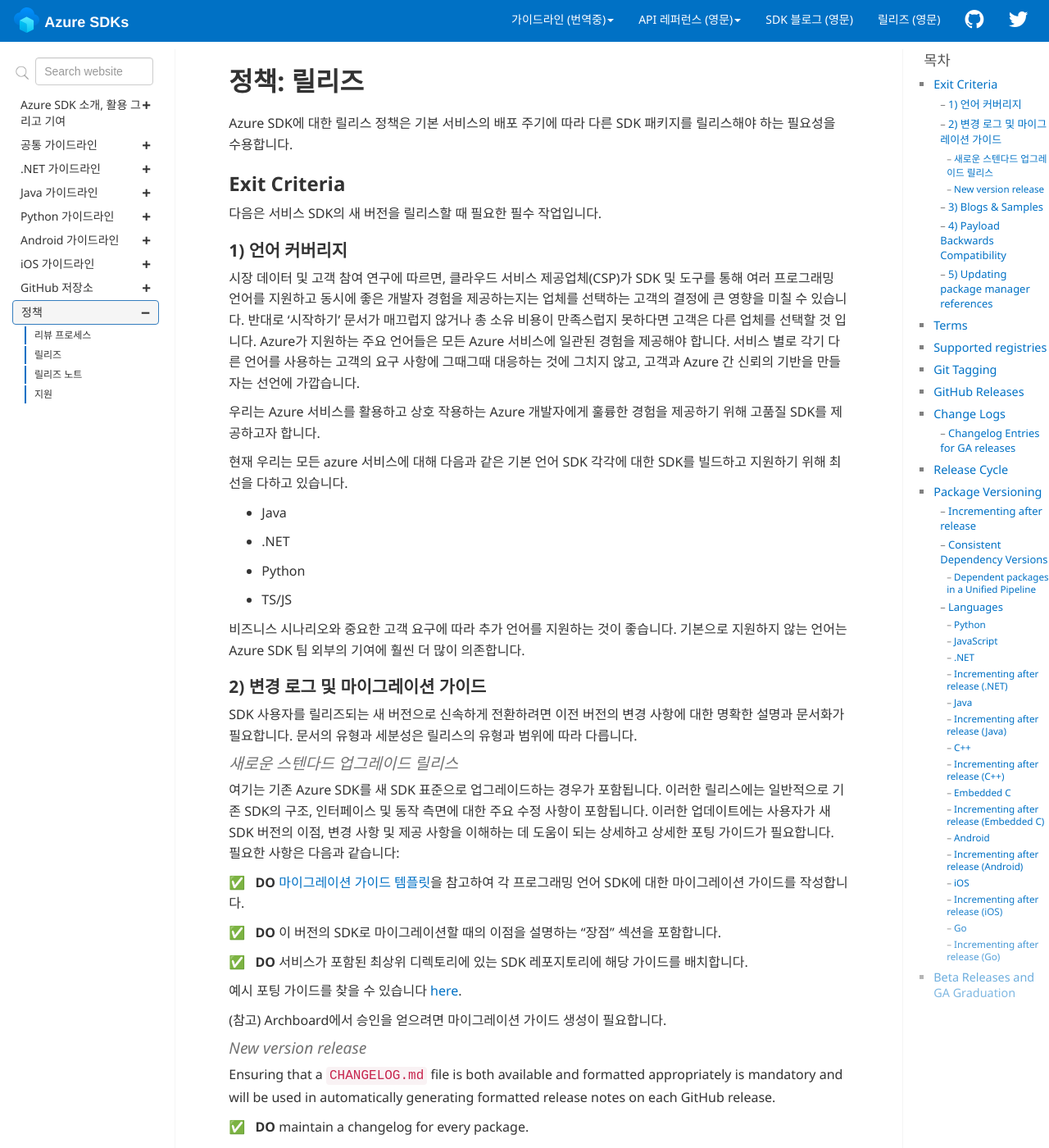
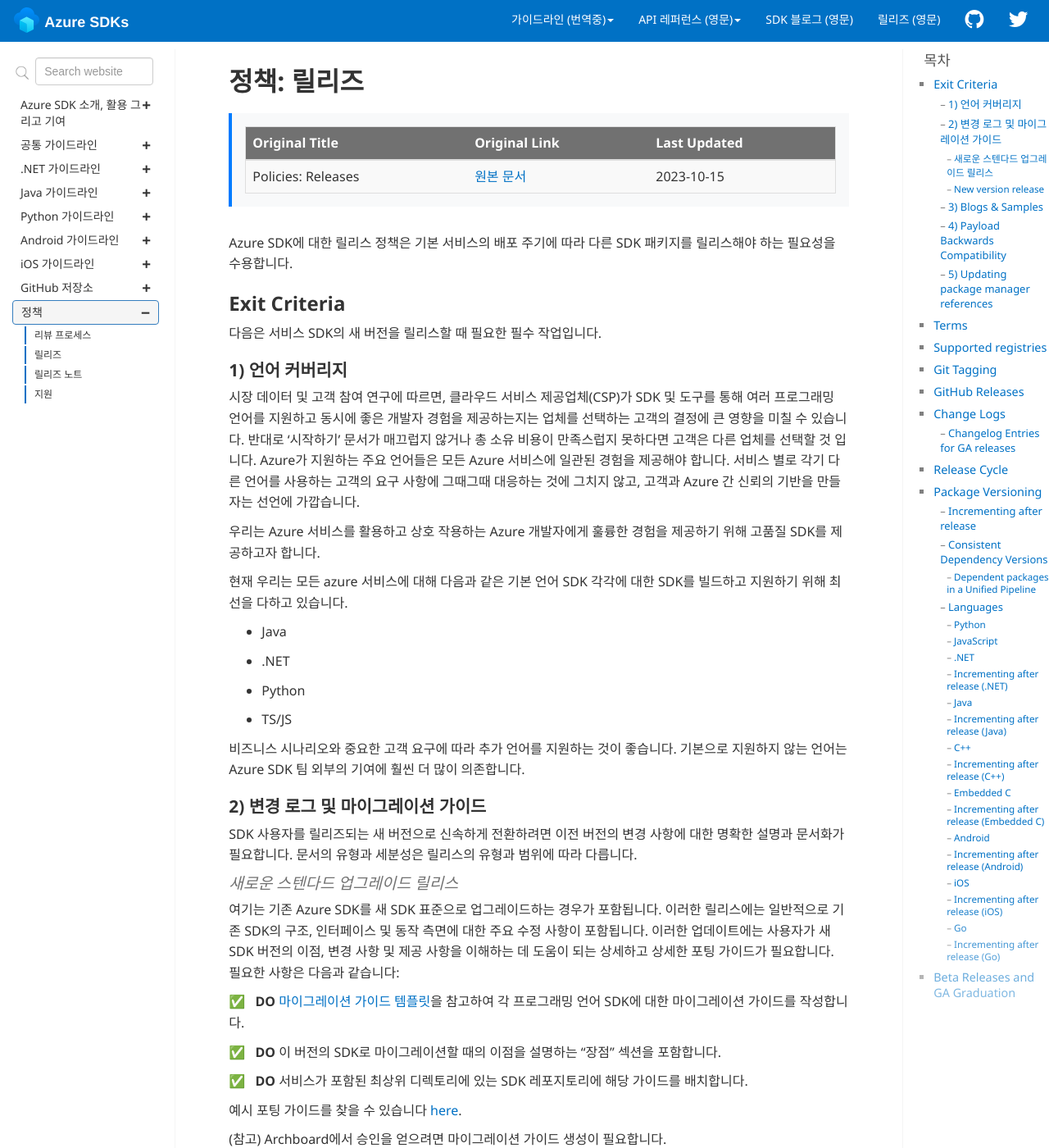
Before and after one commit to Azure/azure-sdk-korean, a Jekyll site: the page built from docs/policies/releases.md, in a window 1280 px wide and 1400 px high. Shown: the whole window at 82% size. Built offline with Jekyll 4.4.1, drawn with Linux system fonts in a browser that asks for light colours; comment, search, counter and statistics services are not loaded.

Commit message:
feat: add metadata table include component
- Create _includes/metadata_table.html for tracking document freshness
- Add example implementation in docs/policies/releases.md
- Document usage pattern in CONTRIBUTING.md

This implements the metadata foundation (#180) with opt-in strategy
to avoid scope creep (#179). Metadata table can be added to new
translations or updated documents without requiring repo-wide changes.

Refs #180, #179

```diff
--- /dev/null
+++ b/_includes/metadata_table.html
@@ -0,0 +1,33 @@
+{% comment %}
+Usage in markdown files:
+{% include metadata_table.html
+   original_title="Azure SDK Design Guidelines"
+   original_link="https://azure.github.io/azure-sdk/general_introduction.html"
+   last_updated="2024-03-27"
+%}
+{% endcomment %}
+
+<div class="metadata-table" markdown="1">
+
+| Original Title | Original Link | Last Updated |
+| -------------- | ------------- | ------------ |
+| {{ include.original_title }} | [원본 문서]({{ include.original_link }}) | {{ include.last_updated }} |
+
+</div>
+
+<style>
+.metadata-table {
+  margin-bottom: 2em;
+  padding: 1em;
+  background-color: #f8f9fa;
+  border-left: 4px solid #007bff;
+}
+
+.metadata-table table {
+  margin-bottom: 0;
+}
+
+.metadata-table td, .metadata-table th {
+  padding: 0.5em;
+}
+</style>
--- a/docs/policies/releases.md
+++ b/docs/policies/releases.md
@@ -4,6 +4,12 @@ permalink: policies_releases.html
 folder: policies
 sidebar: general_sidebar
 ---
+
+{% include metadata_table.html
+   original_title="Policies: Releases"
+   original_link="https://azure.github.io/azure-sdk/policies_releases.html"
+   last_updated="2023-10-15"
+%}
 
 Azure SDK에 대한 릴리스 정책은 기본 서비스의 배포 주기에 따라 다른 SDK 패키지를 릴리스해야 하는 필요성을 수용합니다.
 
```
Also changed, not shown: CONTRIBUTING.md (+37 -0 lines).
